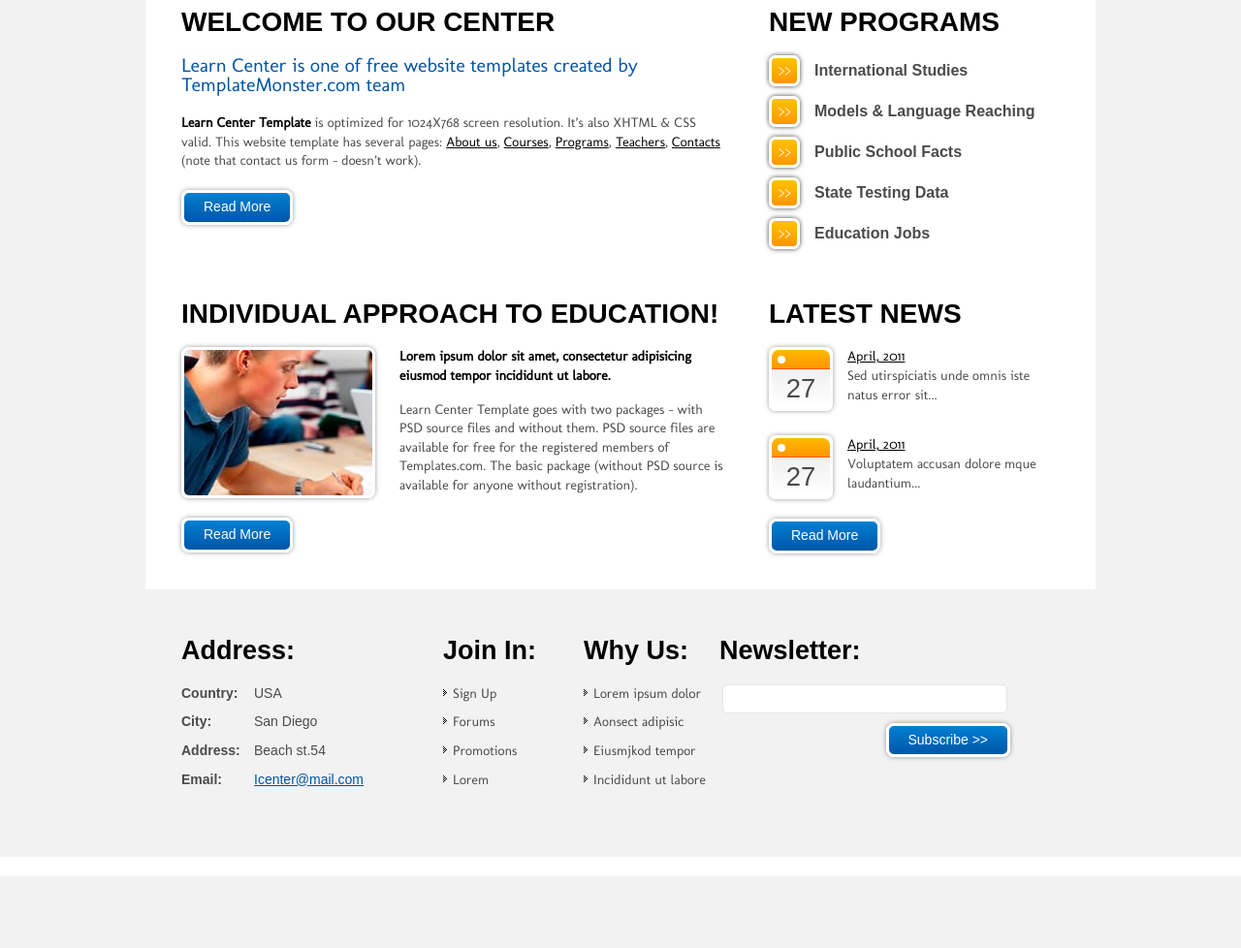
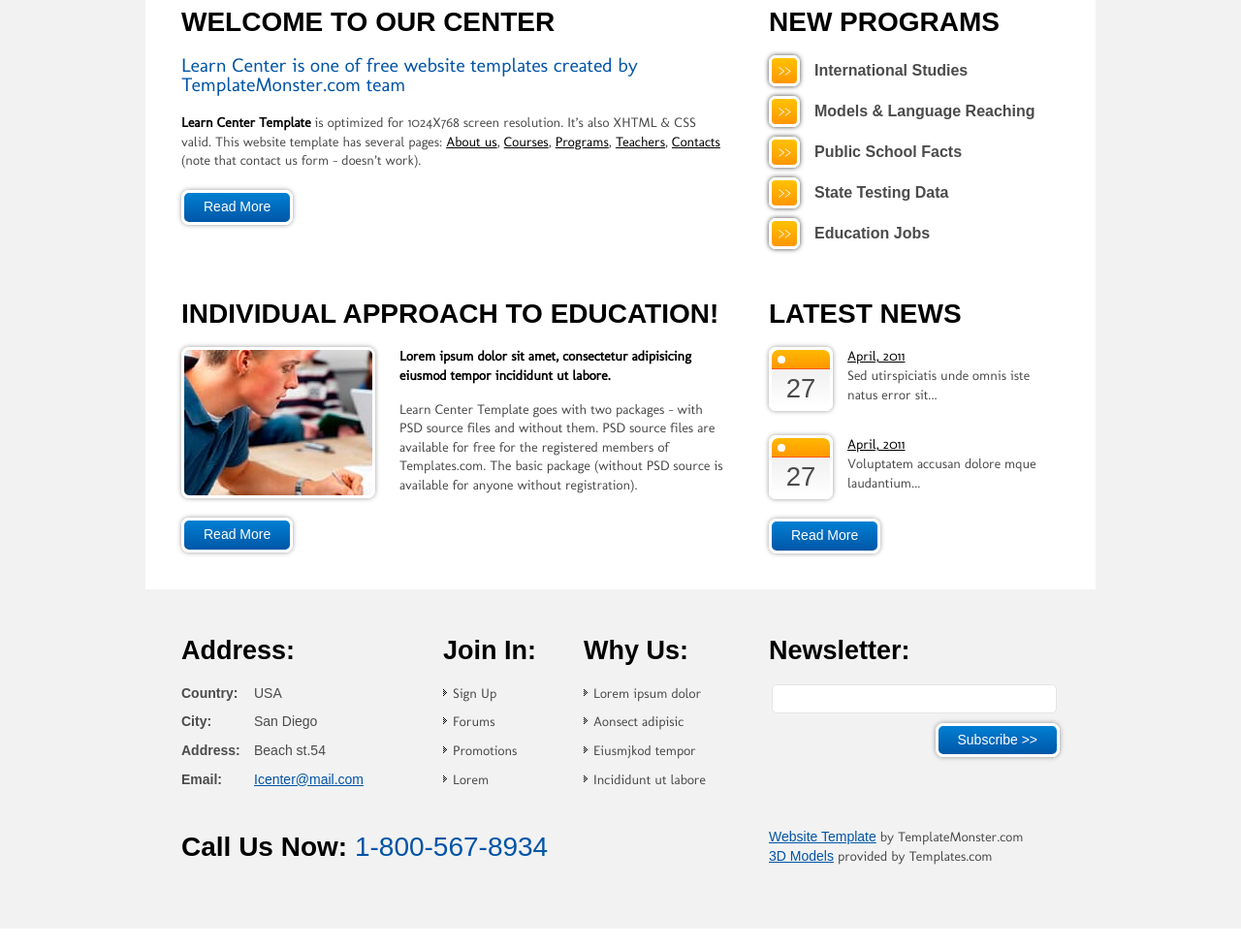
Before and after one commit to milevsky76/learncenter, a plain HTML site: page index.html in a window 1280 px wide. Shown: the part 900-1878 px from the top of the page at 97% size. Before the commit the page ends 1804 px from the top, so only its background shows below. Drawn offline with Linux system fonts and the light colour scheme; a web font is replaced by a local one.

Commit message:
Вёрстка блока main-footer__bottom
Добавление класса main-footer__letter для блока letter

```diff
--- a/index.html
+++ b/index.html
@@ -287,7 +287,7 @@
                 </ul>
             </div>
 
-            <div class="letter">
+            <div class="main-footer__letter letter">
                 <h2 class="letter__title">Newsletter:</h2>
 
                 <input type="text" class="letter__input">
@@ -297,6 +297,15 @@
                 </div>
             </div>
         </header>
+
+        <div class="main-footer__bottom container">
+            <p class="main-footer__call call">Call Us Now: <a href="tel:+18005678934" class="call__tel">1-800-567-8934</a></p>
+
+            <p class="main-footer__links links">
+                <a href="#" class="links__template">Website Template</a> by TemplateMonster.com <br>
+                <a href="#" class="links__models">3D Models</a> provided by Templates.com
+            </p>
+        </div>
     </footer>
     <!-- /.main-footer -->
 </body>
--- a/sass/blocks/_footer.sass
+++ b/sass/blocks/_footer.sass
@@ -10,6 +10,14 @@
         margin-right: 45px
     &__letter
         margin-left: auto
+    &__bottom
+        display: flex
+        justify-content: space-between
+        align-items: flex-start
+        margin-top: 40px
+        margin-bottom: 20px
+    &__call
+    &__links
 
 @import 'main-footer/_address'
 
@@ -18,3 +26,33 @@
 @import 'main-footer/_why'
 
 @import 'main-footer/_letter'
+
+.call
+    margin: 0
+    padding: 0
+    width: 417px
+    font-size: 28px
+    +expB
+    color: #000000
+    &__tel
+        +expR
+        color: #0054a6
+        &:hover, &:focus
+            text-decoration: underline
+
+.links
+    margin: 0
+    padding: 0
+    width: 300px
+    &__template
+        +expR
+        color: #0054a6
+        text-decoration: underline
+        &:hover, &:focus
+            text-decoration: none
+    &__models
+        +expR
+        color: #0054a6
+        text-decoration: underline
+        &:hover, &:focus
+            text-decoration: none
```
Also changed, not shown: css/style.css.
